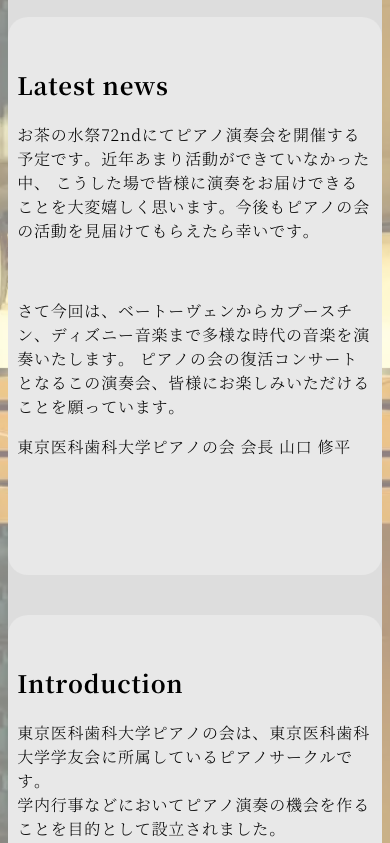
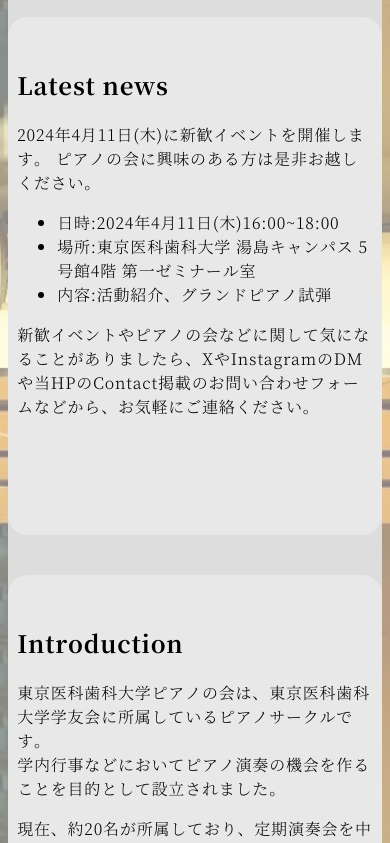
Before and after one commit to crepusculum2003/pianotmdu_homepage, a React (Create React App) app: page / in a window 390 px wide. Shown: the part 1320-2163 px from the top of the page. Built offline with nearby package versions, Linux system fonts and the light colour scheme.

Commit message:
2024/4/8

```diff
--- a/public/index.html
+++ b/public/index.html
@@ -46,11 +46,11 @@
     "name": "東京医科歯科大学ピアノの会",
     "alternateName": "TMDU piano club",
     "datePublished": "2023-09-28"
-    "dateModified": "2023-10-05",
+    "dateModified": "2024-04-08",
     "author": {
       "@type": "Person",
       "name": "Crepusculum"
-    }
+    },
     "url": "",
     "logo": "logo256x256.png"
     }
--- a/src/App.css
+++ b/src/App.css
@@ -649,7 +649,7 @@ header{
     width:96px;
     position: absolute;
     left: 10%;
-    top:150px;
+    top:250px;
   }
   .X_logos{
     width: 10%;
--- a/src/App.tsx
+++ b/src/App.tsx
@@ -39,8 +39,8 @@ import logo from './sozai/logo256x256.png';
       <nav>
         <Menu setStateProp = {setStateProp}/>
         <div className='Title_container'>
-        <img src={logo} alt='表示不可' className='TMDUpiano_logo'></img>
-        <h1 className='Title'>東京医科歯科大学ピアノの会</h1>
+          <img src={logo} alt='表示不可' className='TMDUpiano_logo'></img>
+          <h1 className='Title'>東京医科歯科大学ピアノの会</h1>
         </div>
         <div className='header_flexbox'>
           <button onClick={Transit_Toppage}>Top page</button>
@@ -56,7 +56,8 @@ import logo from './sozai/logo256x256.png';
         <div className='article'>
             {stateProp}
             <div className='lastmodified'>
-              <p>最終更新日: 2023年10月5日</p>
+              <br/>
+              <p>最終更新日: 2024年4月8日</p>
             </div>
         </div>
 
--- a/src/article/Contact.tsx
+++ b/src/article/Contact.tsx
@@ -41,7 +41,7 @@ const Contact = () => {
             <img src={QRcode} alt="画像を表示できません" className="QRCODE" onClick={() => window.open("https://forms.gle/ZpTh4UZC65jJzWCo6")}></img>
             <p className="line"></p>
             <p className="line"><a href="https://forms.gle/ZpTh4UZC65jJzWCo6" target="_blank" rel="noopener noreferrer" >google form</a></p>
-            <p className="line"></p>
+            <p className="line"><a href="https://www.instagram.com/tmdupiano?igsh=MXA2bWVmeTd3cnUyag==">Instagram</a></p>
             <p className="line">email: piano.tmdu@gmail.com</p>
             <p className="line">X (twitter) のDMでもかまいません。<img src={Xlogo} className='X_logos' onClick={() => window.open('https://twitter.com/tmdu_piano')} alt="画像を表示できません"></img></p>
             </div>
--- a/src/article/Toppage.tsx
+++ b/src/article/Toppage.tsx
@@ -60,12 +60,18 @@ const Toppage = () =>{
           <div className={`Content ${isVisible ? "show" :""}`}>
             <h2>Latest news</h2>
           <div className='news_background'>
-            <p>お茶の水祭72ndにてピアノ演奏会を開催する予定です。近年あまり活動ができていなかった中、
-              こうした場で皆様に演奏をお届けできることを大変嬉しく思います。今後もピアノの会の活動を見届けてもらえたら幸いです。</p>
-              <br/>
-            <p>さて今回は、ベートーヴェンからカプースチン、ディズニー音楽まで多様な時代の音楽を演奏いたします。
-            ピアノの会の復活コンサートとなるこの演奏会、皆様にお楽しみいただけることを願っています。</p>
-            <p className='names'>東京医科歯科大学ピアノの会 会長 山口 修平</p>
+            <p>
+            2024年4月11日(木)に新歓イベントを開催します。
+            ピアノの会に興味のある方は是非お越しください。
+            </p>
+            <ul>
+              <li>日時:2024年4月11日(木)16:00~18:00</li>
+              <li>場所:東京医科歯科大学 湯島キャンパス 5号館4階 第一ゼミナール室</li>
+              <li>内容:活動紹介、グランドピアノ試弾</li>
+            </ul>
+            <p>
+            新歓イベントやピアノの会などに関して気になることがありましたら、XやInstagramのDMや当HPのContact掲載のお問い合わせフォームなどから、お気軽にご連絡ください。
+            </p>
           </div>
 
 
```
